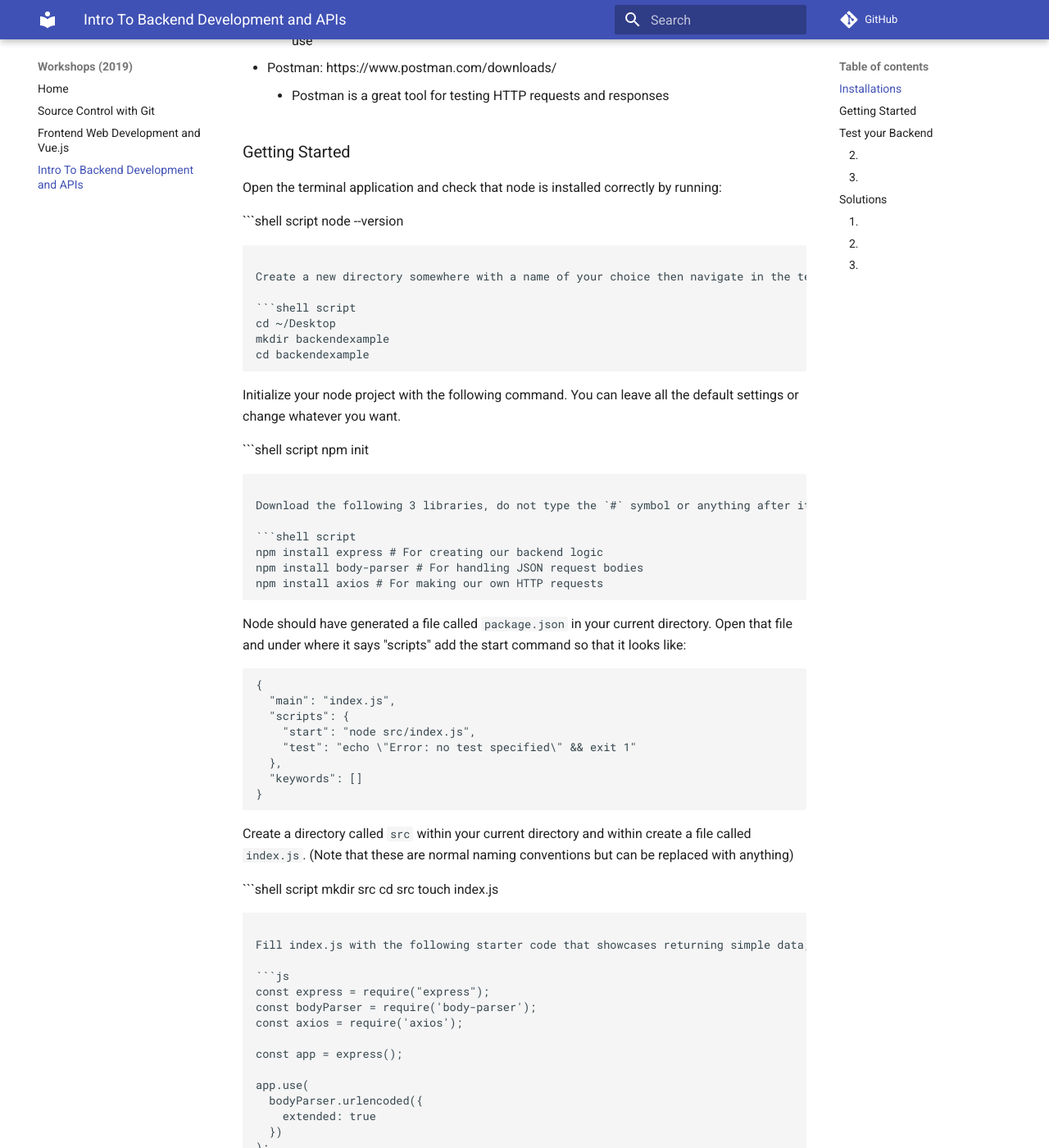
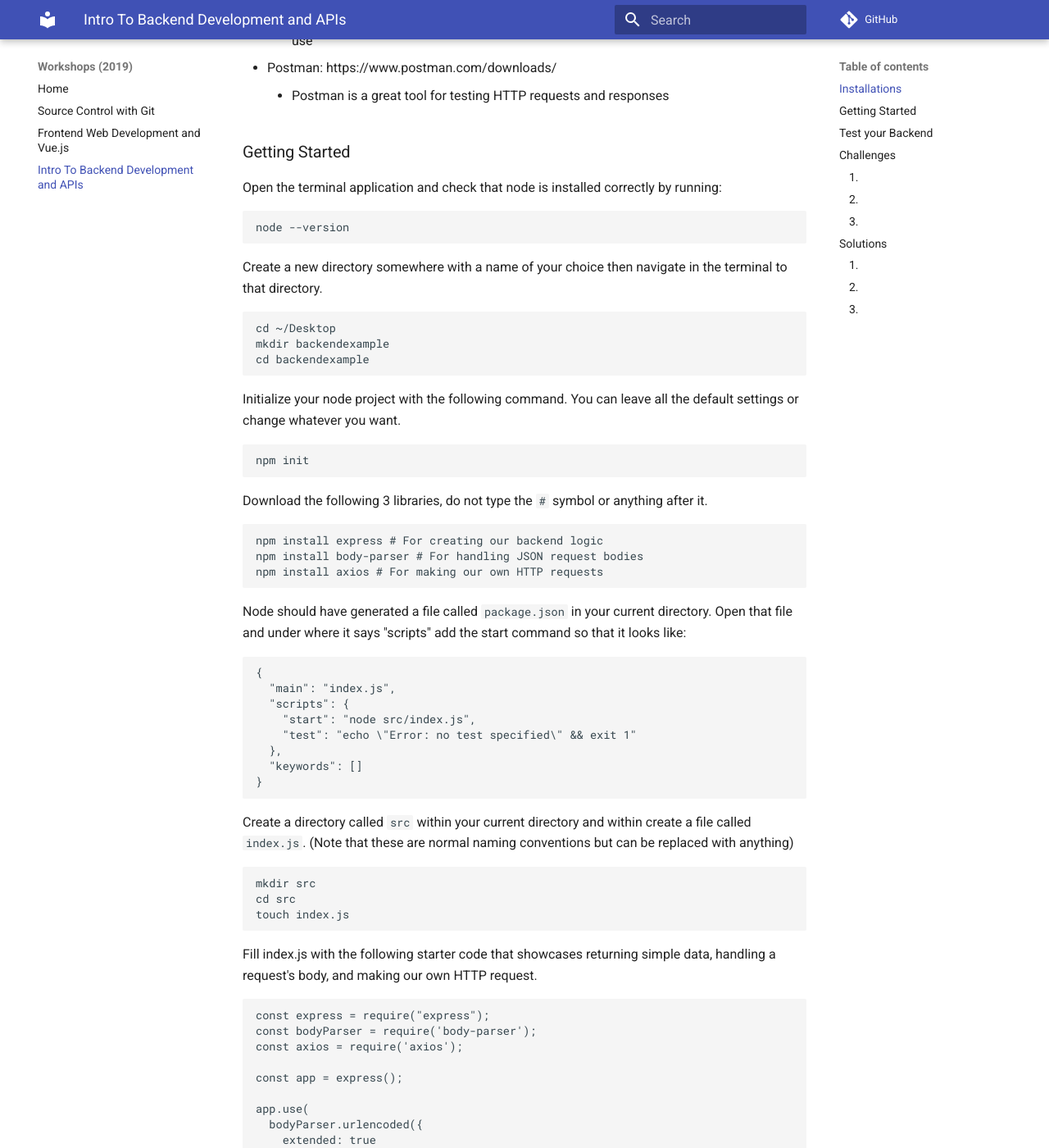
Before and after one commit to Code-4-Community/learning-resources, an MkDocs documentation site: the page built from docs/workshops2019/backend/index.md, in a window 1280 px wide and 1400 px high, scrolled down 304 px. Shown: the whole window at 82% size. Built offline with MkDocs 1.6.1 and Material for MkDocs 9.7.7, drawn with Linux system fonts in a browser that asks for light colours; comment, search, counter and statistics services are not loaded; some of the changed text lies outside the part shown.

Commit message:
Changed Shell Script language header to sh

````diff
--- a/docs/workshops2019/backend/index.md
+++ b/docs/workshops2019/backend/index.md
@@ -13,13 +13,13 @@
 
 Open the terminal application and check that node is installed correctly by running:
 
-```shell script
+```sh
 node --version
 ```
 
 Create a new directory somewhere with a name of your choice then navigate in the terminal to that directory.
 
-```shell script
+```sh
 cd ~/Desktop
 mkdir backendexample
 cd backendexample
@@ -27,13 +27,13 @@
 
 Initialize your node project with the following command. You can leave all the default settings or change whatever you want.
 
-```shell script
+```sh
 npm init
 ```
 
 Download the following 3 libraries, do not type the `#` symbol or anything after it.
 
-```shell script
+```sh
 npm install express # For creating our backend logic
 npm install body-parser # For handling JSON request bodies
 npm install axios # For making our own HTTP requests
@@ -54,7 +54,7 @@
 
 Create a directory called `src` within your current directory and within create a file called `index.js`. (Note that these are normal naming conventions but can be replaced with anything)
 
-```shell script
+```sh
 mkdir src
 cd src
 touch index.js
@@ -107,7 +107,7 @@
 
 To start your app, from the terminal in the outer directory you created (not `src`), run the following command. You should see it output "Example app listening on port 3000!".
 
-```shell script
+```sh
 npm start
 ```
 
````
